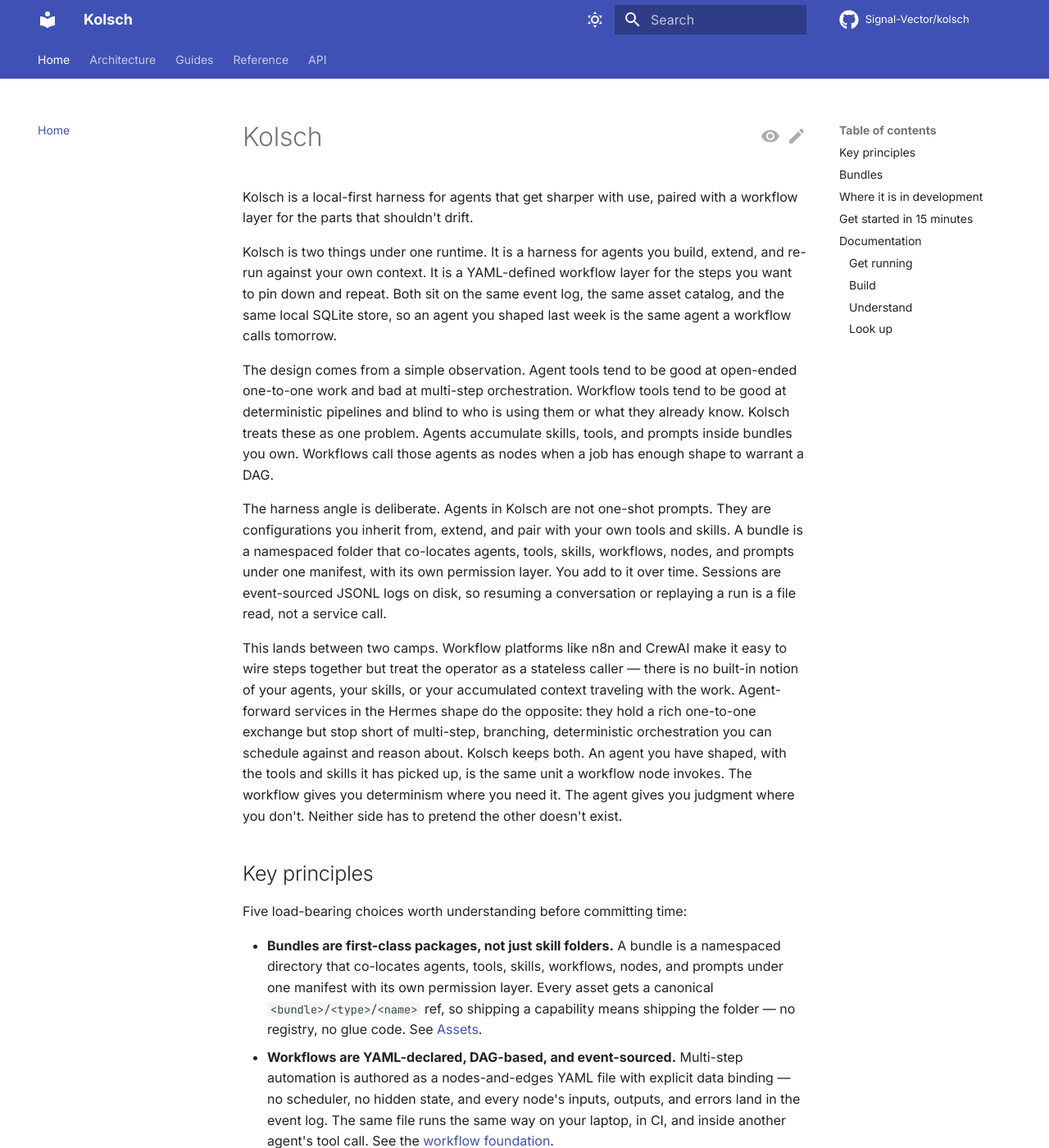
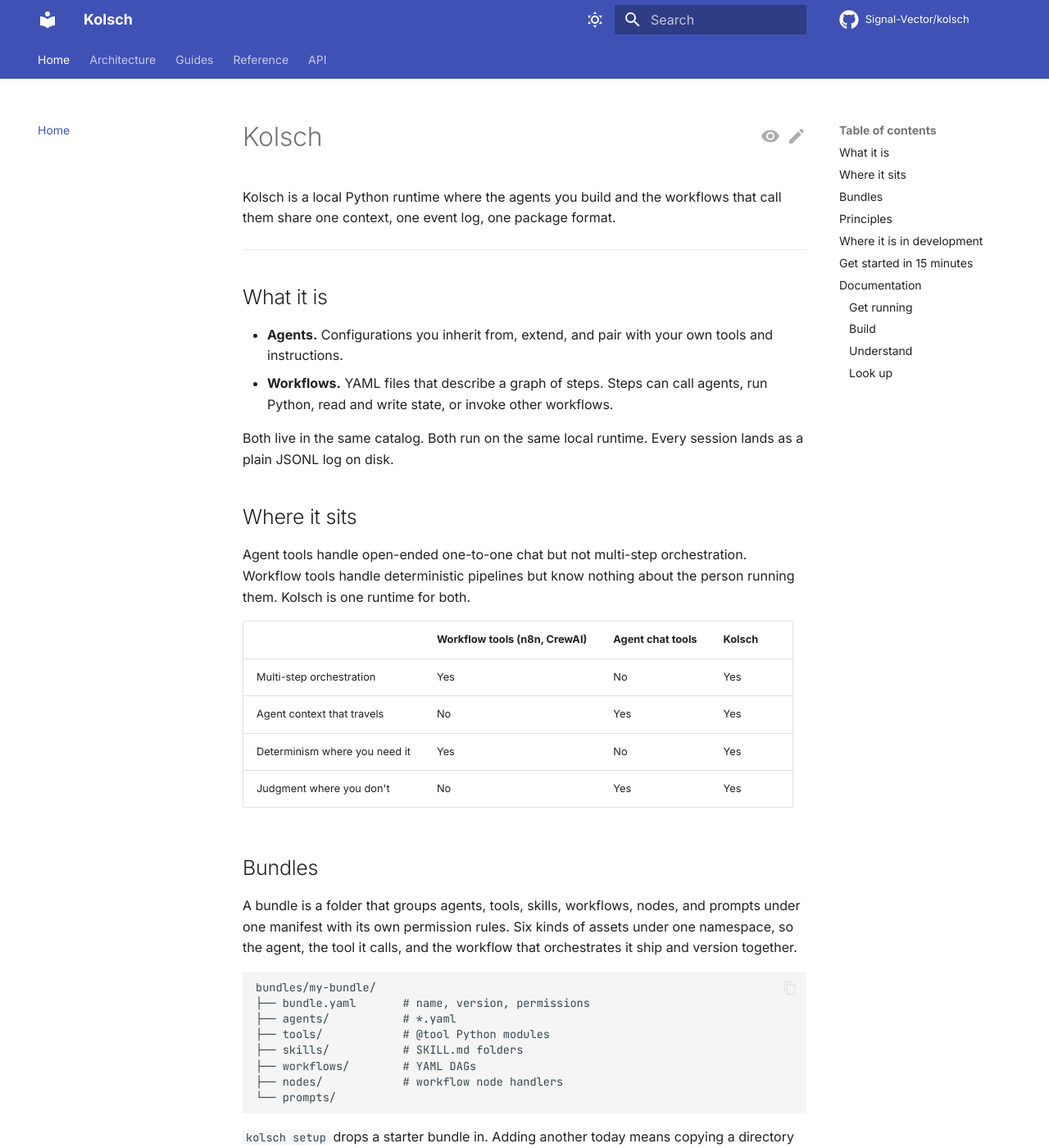
Before and after one commit to Signal-Vector/kolsch, an MkDocs documentation site: the page built from docs/index.md, in a window 1280 px wide and 1400 px high. Shown: the whole window at 82% size. Built offline with MkDocs 1.6.1 and Material for MkDocs 9.7.7, drawn with Linux system fonts in a browser that asks for light colours; comment, search, counter and statistics services are not loaded; some of the changed text lies outside the part shown.

Commit message:
docs(index): minimalist landing — cut prose, add structure, drop marketing tone
Three parallel editorial passes (structural, voice, product-signal)
converged: the previous landing was prose-heavy and read as
half-marketing. Cut to structural essentials.

Concrete changes:

- Opening: five paragraphs → one sentence anchoring the synthesis
  (agents + workflows sharing one context, one event log, one package
  format).
- "What it is" as two bullets, not two paragraphs.
- "Where it sits" replaced the five-paragraph two-camps discussion
  with a four-row comparison table. Drops "Hermes shape" insider
  language.
- Bundles promoted from fourth section to third (before Principles,
  per the user's original framing).
- Principles collapsed from 2-3 sentences each to one to two, no
  marketing adjectives ("first-class", "load-bearing", "canonical",
  "ground truth" → "source of record").
- Cut: "get sharper with use", "shouldn't drift", "the harness angle",
  "event-sourced JSONL logs" (→ "plain JSONL log"), "Neither side has
  to pretend the other doesn't exist", Pydantic-v2-implementation
  detail from the strict-typing bullet.
- Development caveats: seven bullets → six, tighter.
- Get-started: dropped the CLI-behaviour prose after the code block.
- Documentation TOC: dropped four secondary how-to links (chatting,
  fallbacks, forcing a skill, finding models). Nav carries them.

199 lines → 129. Scandinavian-minimalist voice: short sentences,
structural over prose, no adjective doing no work.

````diff
--- a/docs/index.md
+++ b/docs/index.md
@@ -1,96 +1,43 @@
 # Kolsch
 
-Kolsch is a local-first harness for agents that get sharper with
-use, paired with a workflow layer for the parts that shouldn't
-drift.
+Kolsch is a local Python runtime where the agents you build and the
+workflows that call them share one context, one event log, one
+package format.
 
-Kolsch is two things under one runtime. It is a harness for agents
-you build, extend, and re-run against your own context. It is a
-YAML-defined workflow layer for the steps you want to pin down and
-repeat. Both sit on the same event log, the same asset catalog, and
-the same local SQLite store, so an agent you shaped last week is the
-same agent a workflow calls tomorrow.
+---
 
-The design comes from a simple observation. Agent tools tend to be
-good at open-ended one-to-one work and bad at multi-step
-orchestration. Workflow tools tend to be good at deterministic
-pipelines and blind to who is using them or what they already know.
-Kolsch treats these as one problem. Agents accumulate skills, tools,
-and prompts inside bundles you own. Workflows call those agents as
-nodes when a job has enough shape to warrant a DAG.
+## What it is
 
-The harness angle is deliberate. Agents in Kolsch are not one-shot
-prompts. They are configurations you inherit from, extend, and pair
-with your own tools and skills. A bundle is a namespaced folder that
-co-locates agents, tools, skills, workflows, nodes, and prompts
-under one manifest, with its own permission layer. You add to it
-over time. Sessions are event-sourced JSONL logs on disk, so
-resuming a conversation or replaying a run is a file read, not a
-service call.
+- **Agents.** Configurations you inherit from, extend, and pair with
+  your own tools and instructions.
+- **Workflows.** YAML files that describe a graph of steps. Steps
+  can call agents, run Python, read and write state, or invoke other
+  workflows.
 
-This lands between two camps. Workflow platforms like n8n and CrewAI
-make it easy to wire steps together but treat the operator as a
-stateless caller — there is no built-in notion of your agents, your
-skills, or your accumulated context traveling with the work.
-Agent-forward services in the Hermes shape do the opposite: they
-hold a rich one-to-one exchange but stop short of multi-step,
-branching, deterministic orchestration you can schedule against and
-reason about. Kolsch keeps both. An agent you have shaped, with the
-tools and skills it has picked up, is the same unit a workflow node
-invokes. The workflow gives you determinism where you need it. The
-agent gives you judgment where you don't. Neither side has to
-pretend the other doesn't exist.
+Both live in the same catalog. Both run on the same local runtime.
+Every session lands as a plain JSONL log on disk.
 
-## Key principles
+## Where it sits
 
-Five load-bearing choices worth understanding before committing time:
+Agent tools handle open-ended one-to-one chat but not multi-step
+orchestration. Workflow tools handle deterministic pipelines but
+know nothing about the person running them. Kolsch is one runtime
+for both.
 
-- **Bundles are first-class packages, not just skill folders.** A
-  bundle is a namespaced directory that co-locates agents, tools,
-  skills, workflows, nodes, and prompts under one manifest with its
-  own permission layer. Every asset gets a canonical
-  `<bundle>/<type>/<name>` ref, so shipping a capability means
-  shipping the folder — no registry, no glue code. See
-  [Assets](architecture/assets.md).
-- **Workflows are YAML-declared, DAG-based, and event-sourced.**
-  Multi-step automation is authored as a nodes-and-edges YAML file
-  with explicit data binding — no scheduler, no hidden state, and
-  every node's inputs, outputs, and errors land in the event log.
-  The same file runs the same way on your laptop, in CI, and inside
-  another agent's tool call. See the
-  [workflow foundation](explanation/workflow-foundation.md).
-- **Python-first and strictly typed at every boundary.** Tools,
-  nodes, and manifests are Pydantic v2 models with
-  `ConfigDict(extra='forbid')`, checked by `mypy --strict` and the
-  full ruff ANN rule set. Configuration errors surface at load time
-  with a filename and a Fix: line, not three tool calls later. See
-  the [schemas reference](reference/schemas.md).
-- **Local-first, with multi-workspace by cd.** The default install
-  runs on SQLite and an in-process event bus with zero external
-  services; Postgres and Redis are opt-in for scale, not
-  prerequisites. A workspace is just a directory — switch between
-  them with `--root`, `$KOLSCH_WORKSPACE`, or a shell export, no
-  registry required. See
-  [Workspace and setup](how-to/workspace-and-setup.md).
-- **The event log is the ground truth.** Every user turn, tool call,
-  node fire, and framework exchange is appended to a JSONL log that
-  is replayable and diffable — the SQLite entity DB is a derived
-  index, never the source of record. Sessions resume, workflows
-  fork, and audits reconstruct exactly what happened from the same
-  append-only stream. See the
-  [event log contract](explanation/event-log-contract.md).
+|  | Workflow tools (n8n, CrewAI) | Agent chat tools | Kolsch |
+|---|---|---|---|
+| Multi-step orchestration | Yes | No | Yes |
+| Agent context that travels | No | Yes | Yes |
+| Determinism where you need it | Yes | No | Yes |
+| Judgment where you don't | No | Yes | Yes |
 
 ## Bundles
 
-A bundle is a namespaced package that co-locates agents, tools,
-skills, workflows, nodes, and prompts under one manifest — with its
-own permission layer. Traditional skills are a single folder of
-instructions; a bundle owns six asset types and the authz rules that
-govern them, so an agent, the tool it calls, and the workflow that
-orchestrates it all ship and version together. `kolsch setup` drops
-a starter bundle into your workspace; adding another today means
-copying a directory into `bundles/` — git clone, tar, cp, whatever
-gets the folder there.
+A bundle is a folder that groups agents, tools, skills, workflows,
+nodes, and prompts under one manifest with its own permission rules.
+Six kinds of assets under one namespace, so the agent, the tool it
+calls, and the workflow that orchestrates it ship and version
+together.
 
 ```
 bundles/my-bundle/
@@ -103,32 +50,42 @@
 └── prompts/
 ```
 
+`kolsch setup` drops a starter bundle in. Adding another today means
+copying a directory into `bundles/` — git clone, tar, cp.
+
+## Principles
+
+- **Bundles are packages, not just skill folders.** Every asset gets
+  a `<bundle>/<type>/<name>` reference. See
+  [Assets](architecture/assets.md).
+- **Workflows are YAML graphs.** No scheduler. No hidden state.
+  Every step's inputs, outputs, and errors land in the event log.
+  See [Workflow foundation](explanation/workflow-foundation.md).
+- **Python-first, strictly typed.** Configuration errors surface at
+  load time with a filename and a Fix: line. See
+  [Schemas](reference/schemas.md).
+- **Local-first, multi-workspace by cd.** SQLite plus an in-process
+  bus, zero external services. Postgres and Redis are opt-in. See
+  [Workspace and setup](how-to/workspace-and-setup.md).
+- **The event log is the source of record.** Every turn, tool call,
+  and node fire appends to a JSONL log. SQLite is a derived index.
+  See [Event log contract](explanation/event-log-contract.md).
+
 ## Where it is in development
 
-Kolsch is in early development. What that means concretely:
+Kolsch is in early development. What's not yet in place:
 
-- **Single-node executor.** Workflows run on one machine, one
-  process. No distributed runtime.
-- **One thread per session.** The event tree supports branching
-  structurally, but user-visible branching isn't shipping yet.
-- **CrewAI is the only real framework adapter.** The Protocol is
-  designed for others; none are written.
-- **YAML shapes may still shift.** The [Reference](reference/schemas.md)
-  tab is the arbiter of the current shape.
-- **The Python API isn't stable.** Public surface may change; the
-  contracts in `docs/explanation/` are the load-bearing invariants.
-- **No bundle registry.** Sharing a bundle today means shipping the
-  folder — no `kolsch install`, no marketplace.
-- **License is TBD.**
+- Single-node executor. No distributed runtime.
+- One thread per session. No user-visible branching.
+- CrewAI is the only framework adapter.
+- YAML shapes may still shift.
+- No bundle registry. Sharing means copying the folder.
+- License is TBD.
 
-None of that stops you from using Kolsch today for its intended
-shape — a solo developer or small team running local, replayable,
-YAML-defined agents. It does mean: don't build a multi-tenant SaaS
-on it yet.
+Use it for local, replayable, YAML-defined agents. Not for a
+multi-tenant SaaS.
 
 ## Get started in 15 minutes
-
-If you have Python and a terminal:
 
 ```bash
 uv tool install kolsch
@@ -136,14 +93,8 @@
 kolsch chat kolsch/helper
 ```
 
-`kolsch setup` walks a provider prompt (OpenRouter recommended) and
-scaffolds the starter bundle. `kolsch chat kolsch/helper` opens a
-streaming REPL against the starter agent; the session lands as a
-JSONL file under `.kolsch/sessions/`.
-
-The [First agent tutorial](tutorials/first-agent.md) is the guided
-version of the same three commands, with a walk through what the
-JSONL looks like and how to resume a session.
+The [first-agent tutorial](tutorials/first-agent.md) walks the same
+three commands and shows the JSONL.
 
 ---
 
@@ -151,52 +102,28 @@
 
 ### Get running
 
-- [First agent](tutorials/first-agent.md) — the 15-minute walkthrough.
-- [Connect a provider](how-to/connect-a-provider.md) — OpenRouter or
-  OpenCode from an empty workspace.
-- [Workspace and setup](how-to/workspace-and-setup.md) — what a
-  workspace holds, switching between them, scripting for CI.
+- [First agent](tutorials/first-agent.md)
+- [Connect a provider](how-to/connect-a-provider.md)
+- [Workspace and setup](how-to/workspace-and-setup.md)
 
 ### Build
 
-- [Build a workflow](how-to/build-a-workflow.md) — wire the 14
-  built-in node types into a DAG.
-- [Write a tool](how-to/write-a-tool.md) — author a `@tool`-decorated
-  Python function agents can call.
-- [Write a workflow node](how-to/write-a-workflow-node.md) — author
-  a `@node`-decorated Python step.
-- [Agent templating](how-to/agent-templating.md) — the six top-level
-  variables in agent prompts.
-- [Extending an agent](how-to/extending-an-agent.md) — inherit via
-  `extends:`.
-- [Permissions](how-to/permissions.md) — the three-layer authz
-  stack.
-- [Chatting effectively](how-to/chatting-effectively.md),
-  [Configuring fallbacks](how-to/configure-fallbacks.md),
-  [Forcing a skill](how-to/forcing-a-skill.md),
-  [Finding models](how-to/find-models.md).
+- [Build a workflow](how-to/build-a-workflow.md)
+- [Write a tool](how-to/write-a-tool.md)
+- [Write a workflow node](how-to/write-a-workflow-node.md)
+- [Agent templating](how-to/agent-templating.md)
+- [Extending an agent](how-to/extending-an-agent.md)
+- [Permissions](how-to/permissions.md)
 
 ### Understand
 
-- [Architecture](architecture/index.md) — the map, plus one page per
-  subsystem (Agent Engine, Workflows, Tools, Skills, Assets, Kernel,
-  Templating, Store, Bus, Providers, LLM Connectors, Files, Schemas,
-  Errors, Platform Runtime, CLI, API).
-- [Event log contract](explanation/event-log-contract.md) — assembly
-  procedure, materialization rule, reconstruction guarantee.
+- [Architecture](architecture/index.md)
+- [Event log contract](explanation/event-log-contract.md)
 - [Framework protocol design](explanation/framework-protocol-design.md)
-  — why the engine wraps a Protocol, not a library.
 
 ### Look up
 
-- [Schemas reference](reference/schemas.md) — every Pydantic type,
-  generated from source.
-- [Workflow YAML reference](reference/workflow-yaml.md) — every
-  built-in node type with config schema, binds, state, and return
-  shape.
-- [Vocabulary](process/vocabulary.md) — which term to pick when two
-  synonyms compete.
-- [Documentation conventions](process/documentation-conventions.md)
-  — the Google-style docstring rules.
-- [API reference](api/index.md) — auto-generated from source
-  docstrings.
+- [Schemas reference](reference/schemas.md)
+- [Workflow YAML reference](reference/workflow-yaml.md)
+- [Vocabulary](process/vocabulary.md)
+- [API reference](api/index.md)
````
